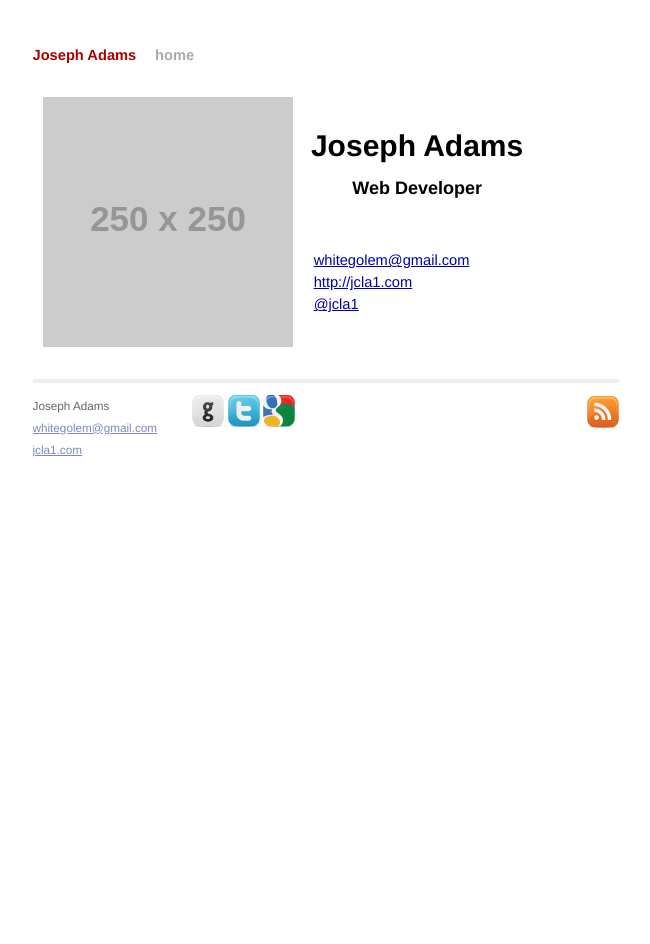
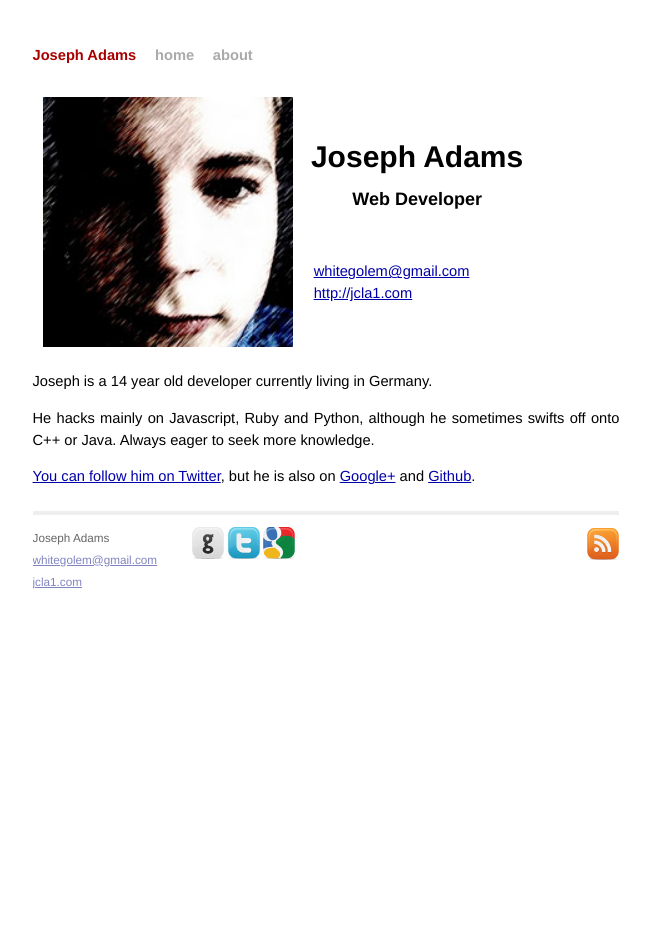
Before and after one commit to jcla1/jcla1.github.com, a Jekyll site: the page built from about.html, in a window 1280 px wide. Shown: the whole page, without its empty margins (314-964 px from the left). Built offline with Jekyll 4.4.1, drawn with Linux system fonts in a browser that asks for light colours.

Commit message:
completed the about page

```diff
--- a/_layouts/default.html
+++ b/_layouts/default.html
@@ -25,6 +25,7 @@
   <div class="title">
     <a href="/">Joseph Adams</a>
     <a class="extra" href="/">home</a>
+    <a class="extra" href="/about/">about</a>
     <!--a class="extra" href="/about/">about</a-->
   </div>
 
--- a/about.html
+++ b/about.html
@@ -2,6 +2,7 @@
 layout: default
 title: About Joseph Adams
 extracss: /css/resume.css
+permalink: /about/
 
 ---
 
@@ -9,7 +10,7 @@ extracss: /css/resume.css
 <table><tbody><tr>
     <td>
     <div id="profile_img">
-        <img src="http://placehold.it/250x250" alt="Joseph Adams" height="250px" width="250px">
+        <img src="/img/profile.jpg" alt="Joseph Adams" height="250px" width="250px">
 
     </div>
     </td>
@@ -20,9 +21,11 @@ extracss: /css/resume.css
         <ul>
             <li><a href="mailto:whitegolem@gmail.com">whitegolem@gmail.com</a></li>
             <li><a href="http://jcla1.com">http://jcla1.com</a></li>
-            <li><a href="https://twitter.com/jcla1">@jcla1</a></li>
         </ul>
     </div>
     </td>
 </tr></tbody></table>
+<p>Joseph is a 14 year old developer currently living in Germany.</p>
+<p>He hacks mainly on Javascript, Ruby and Python, although he sometimes swifts off onto C++ or Java. Always eager to seek more knowledge.</p>
+<p><a href="https://twitter.com/jcla1">You can follow him on Twitter</a>, but he is also on <a href="https://plus.google.com/109982208260057168917/posts">Google+</a> and <a href="https://github.com/jcla1">Github</a>.</p>
 </div>
```
Also changed, not shown: img/profile.jpg (added).
